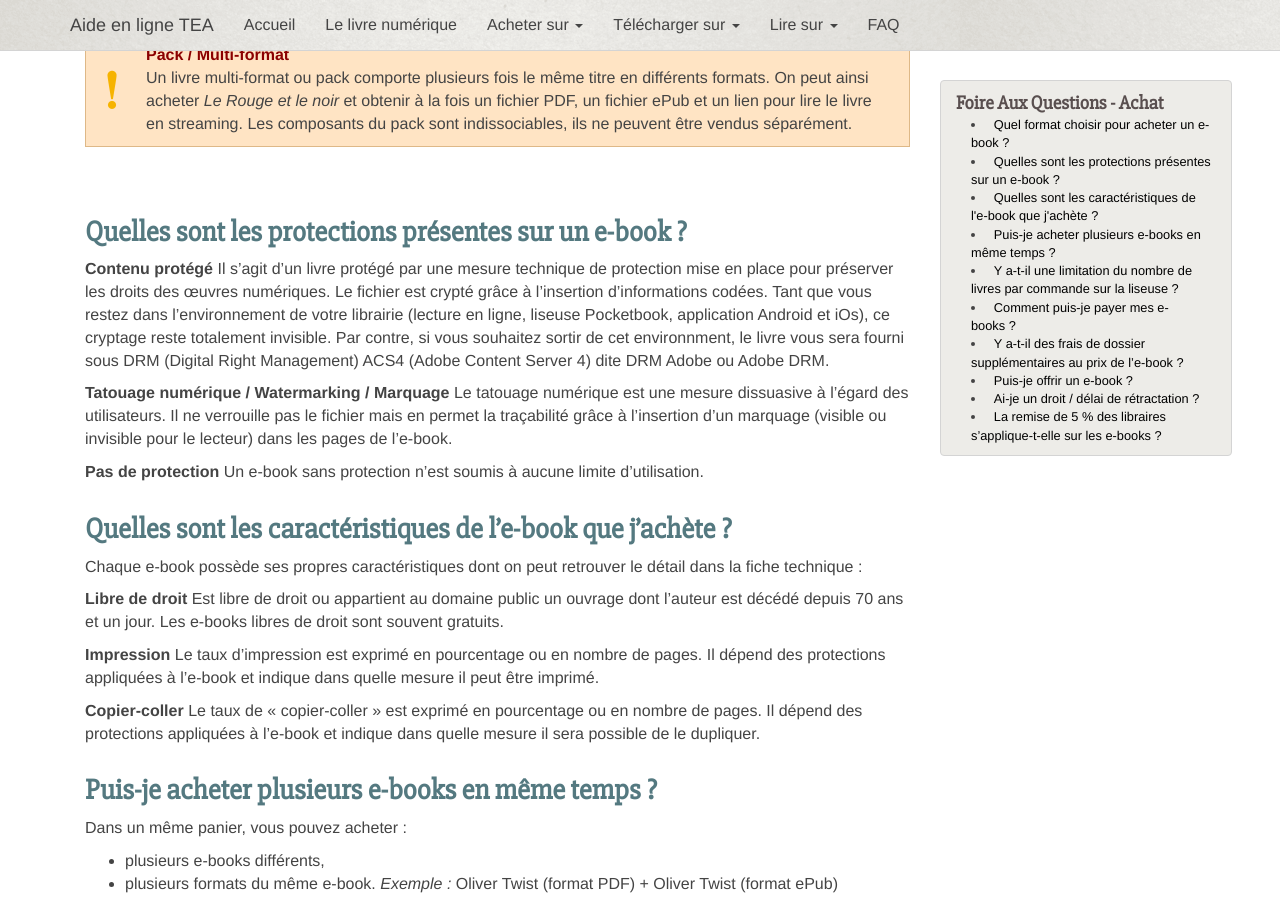
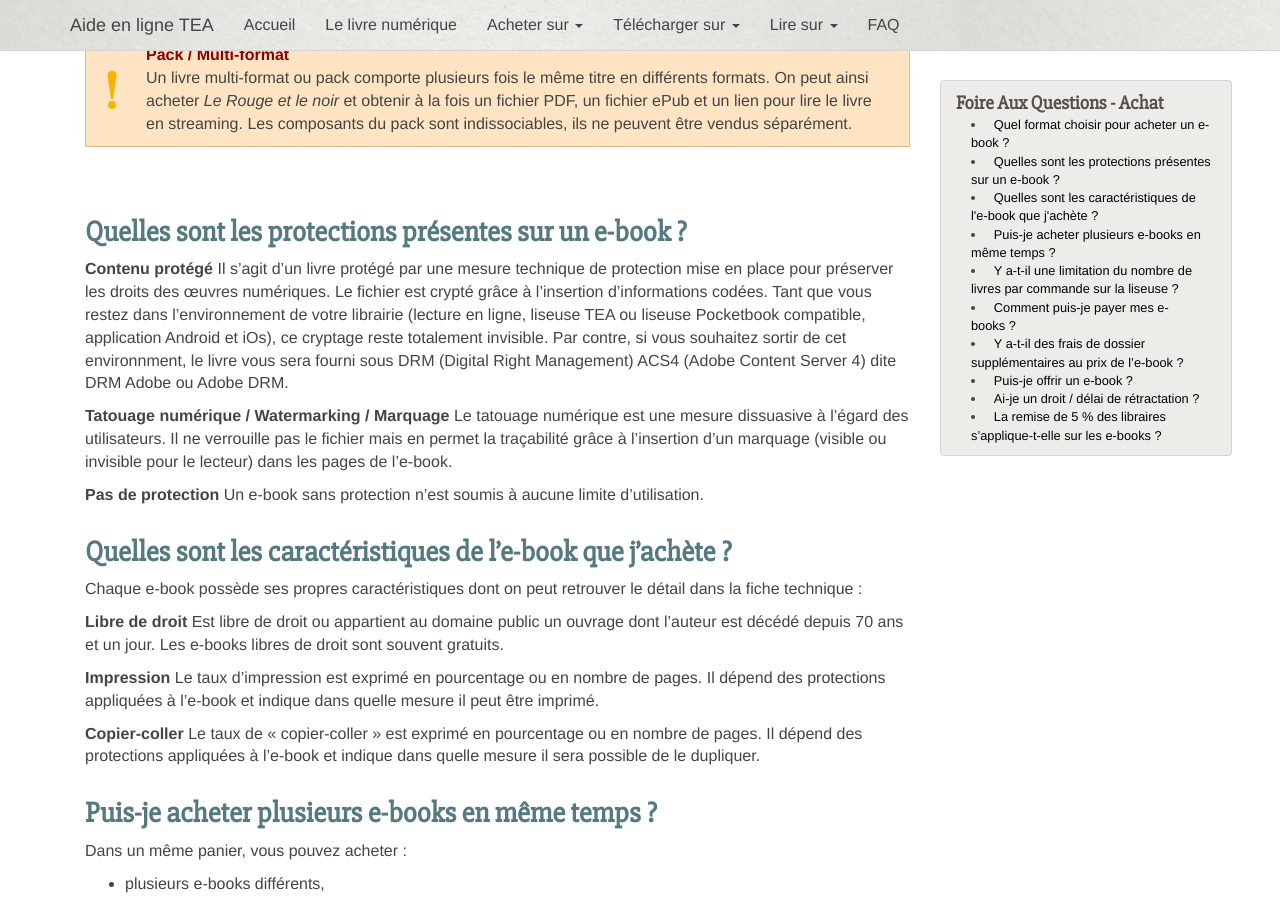
Before and after one commit to TEA-ebook/help-center, a Jekyll site: the page built from _pages/FAQ-achat.md, in a window 1280 px wide and 900 px high, scrolled down 1405 px. Built offline with Jekyll 4.4.1, drawn with Linux system fonts in a browser that asks for light colours; nearby versions of some CDN libraries; Markdown is read by kramdown in place of the engine named in the settings.

Commit message:
Update FAQ-achat.md

```diff
--- a/_pages/FAQ-achat.md
+++ b/_pages/FAQ-achat.md
@@ -91,7 +91,7 @@ Le format ePub Fixed Layout est un nouveau format apportant un meilleur confort
 ###Quelles sont les protections présentes sur un e-book ?
 **Contenu protégé**
 Il s'agit d'un livre protégé par une mesure technique de protection mise en place pour préserver les droits des œuvres numériques. Le fichier est crypté grâce à l'insertion d'informations codées.
-Tant que vous restez dans l'environnement de votre librairie (lecture en ligne, liseuse Pocketbook, application Android et iOs), ce cryptage reste totalement invisible.
+Tant que vous restez dans l'environnement de votre librairie (lecture en ligne, liseuse TEA ou liseuse Pocketbook compatible, application Android et iOs), ce cryptage reste totalement invisible.
 Par contre, si vous souhaitez sortir de cet environnment, le livre vous sera fourni sous DRM (Digital Right Management) ACS4 (Adobe Content Server 4) dite DRM Adobe ou Adobe DRM.
 
 **Tatouage numérique / Watermarking / Marquage**
```
